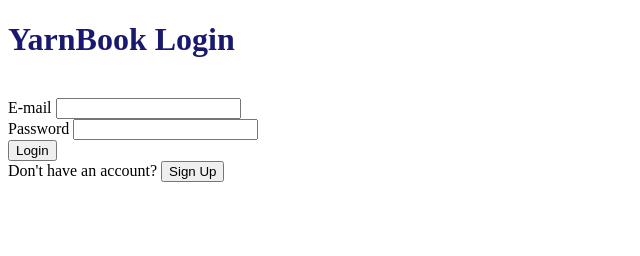
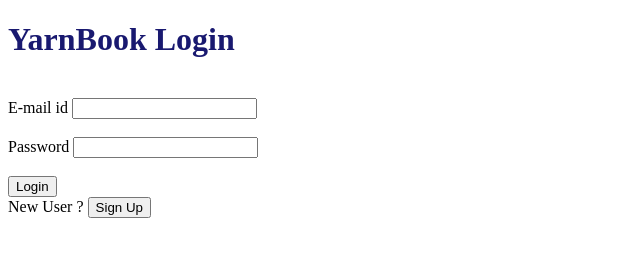
Before and after one commit to harshjoshei/harshjoshei.github.io, a plain HTML site: page index.html in a window 1280 px wide. Shown: the whole page, without its empty margins (0-640 px from the left). Drawn offline with Linux system fonts and the light colour scheme.

Commit message:
Update index.html

```diff
--- a/index.html
+++ b/index.html
@@ -13,22 +13,21 @@
                 <form action="stories.html" >
 
                     <div class="form-group">
-                        <label for="username" >E-mail</label>
+                        <label for="username" >E-mail id</label>
                         <input type="text" name="email" required="" />
 
                     </div>
+                    <br>
                     <div class="form-group">
                         <label for="password">Password</label>
                         <input type="password" name="password" required="" />
 
                     </div>
-
-
-
+                    <br>
                     <button type="submit">Login</button>
 
                 </form>
-                <div>Don't have an account?
+                <div>New User ?
                     <a href="register.html"><button>Sign Up</button></a>
                 </div>
               </div>
```
